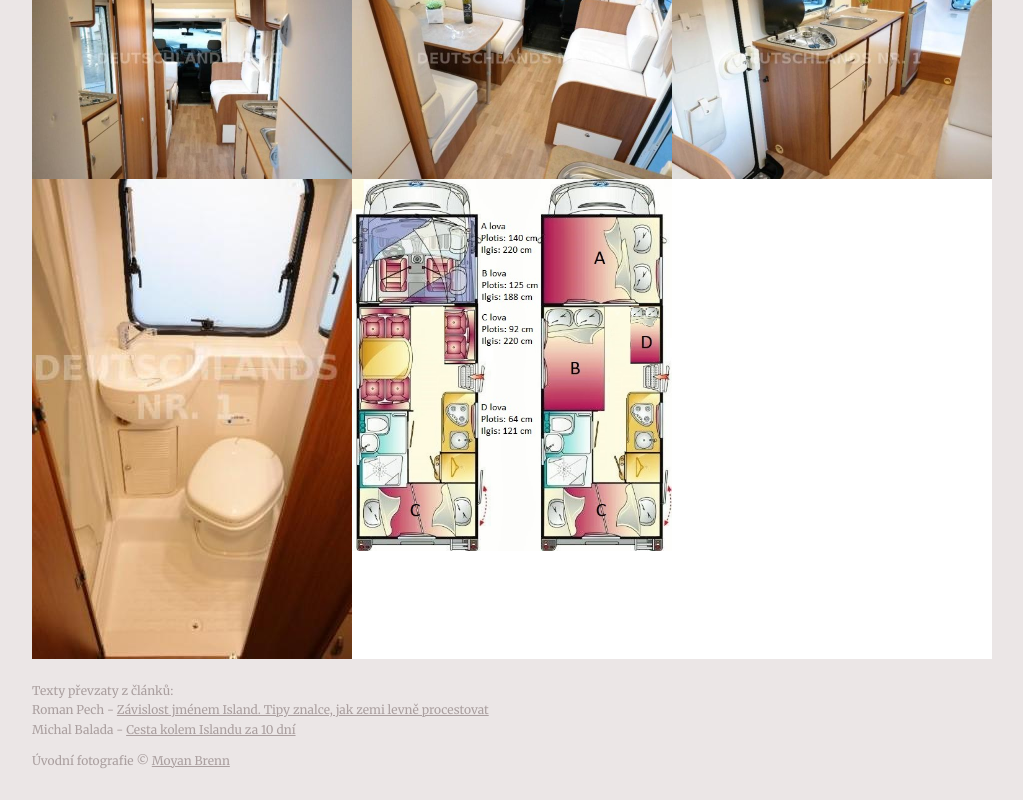
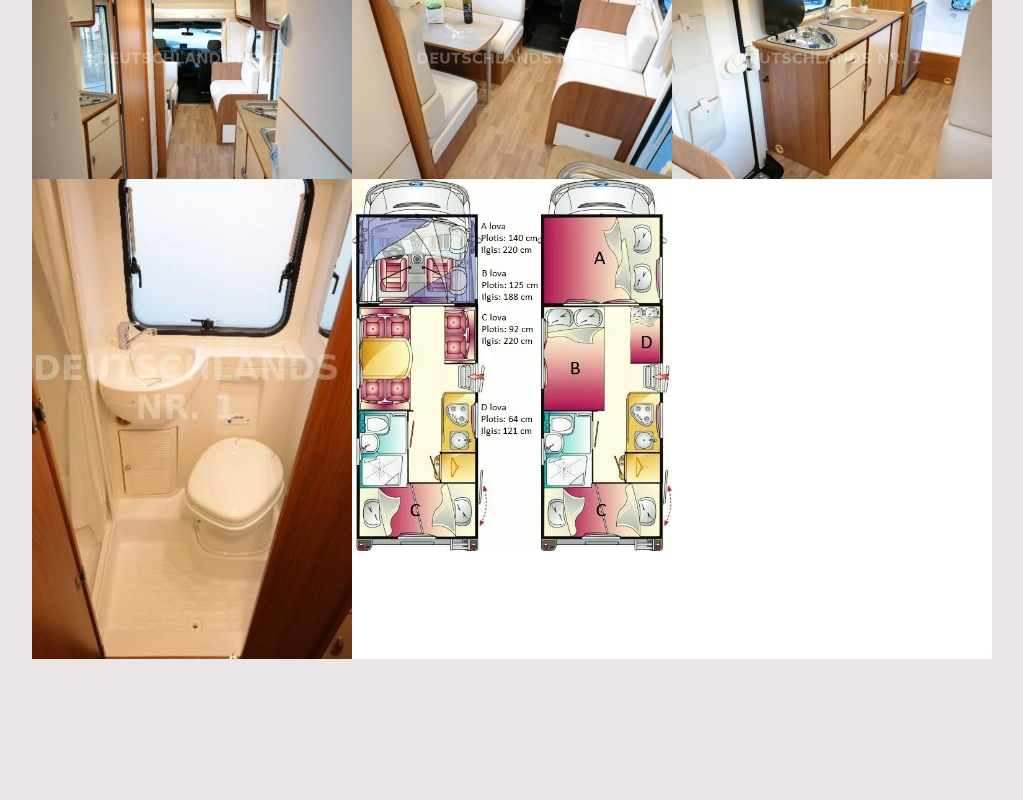
Before and after one commit to janavoborska/Karavan, a plain HTML site: page Karavan/index.html in a window 1280 px wide. Shown: the part 2248-3048 px from the top of the page, without its empty margins (128-1151 px from the left). After the commit the page ends 2935 px from the top, so only its background shows below. Drawn offline with Linux system fonts and the light colour scheme.

Commit message:
:odstranění patičky

```diff
--- a/Karavan/index.html
+++ b/Karavan/index.html
@@ -183,7 +183,7 @@
         </figure>
       </section>
 
-<section class="galerie">
+      <section class="galerie">
         <figure class="foto">
           <img src="./img/Dynamic-39-10.jpg"/>
         </figure>
@@ -196,25 +196,6 @@
       <!-- konec .galerie -->
 
       <!-- patička -->
-      <div class="paticka">
-        <p>
-          Texty převzaty z článků:<br />
-          Roman Pech -
-          <a
-            href="http://cestovani.idnes.cz/island-a-roman-pech-0nh-/kolem-sveta.aspx?c=A140519_125122_kolem-sveta_tom"
-            >Závislost jménem Island. Tipy znalce, jak zemi levně procestovat</a
-          ><br />
-          Michal Balada -
-          <a
-            href="http://www.pohora.cz/tipy-na-vylety/16352-cesta-kolem-islandu-za-10-dni/"
-            >Cesta kolem Islandu za 10 dní</a
-          >
-        </p>
-        <p>
-          Úvodní fotografie &copy;
-          <a href="https://flic.kr/p/gett4S">Moyan Brenn</a>
-        </p>
-      </div>
-    </div>
+      <div class="paticka"></div>
   </body>
 </html>
```
